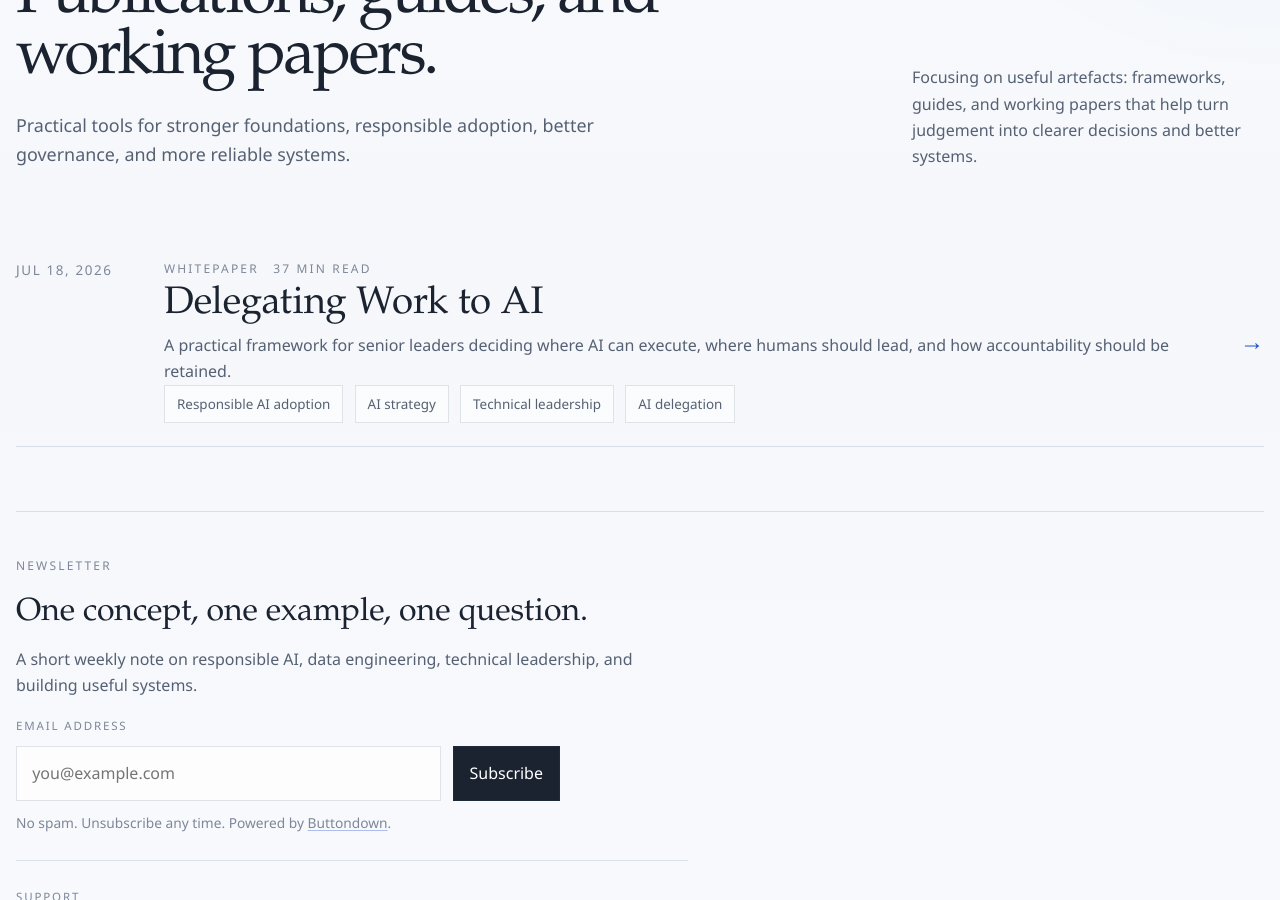
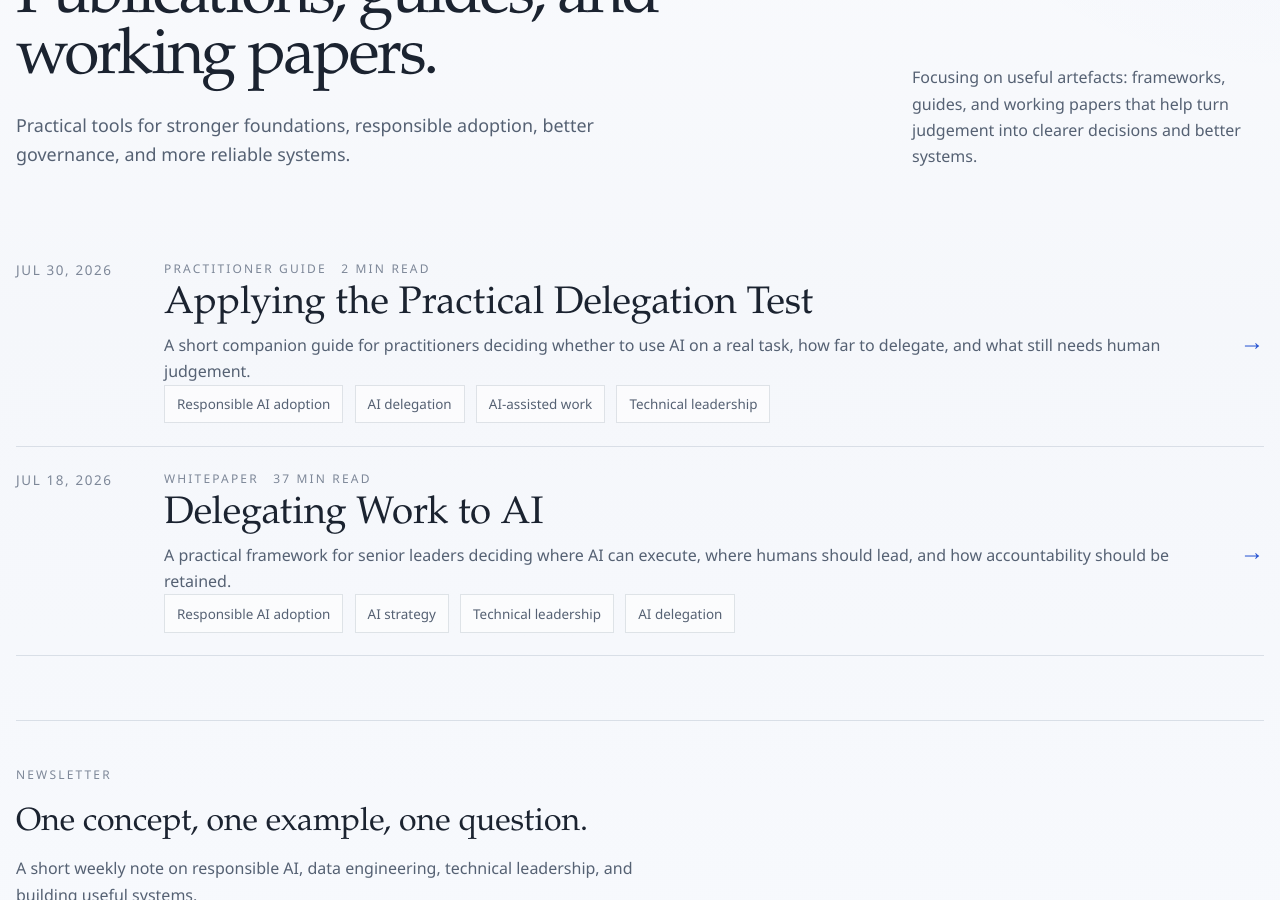
Before and after one commit to philbudden/blog, a Jekyll site: the page built from publications/index.html, in a window 1280 px wide and 900 px high, scrolled down 367 px. Built offline with Jekyll 4.4.1, drawn with Linux system fonts in a browser that asks for light colours; some of the changed lines change nothing that is shown.

Commit message:
Publish Practical Delegation Test companion guide

```diff
--- /dev/null
+++ b/_publications/applying-the-practical-delegation-test.md
@@ -0,0 +1,44 @@
+---
+title: Applying the Practical Delegation Test
+date: 2026-07-30
+publication_kind: Practitioner guide
+summary: A short companion guide for practitioners deciding whether to use AI on a real task, how far to delegate, and what still needs human judgement.
+pdf_url: /assets/publications/applying-the-practical-delegation-test.pdf
+draft: false
+topics:
+  - Responsible AI adoption
+  - AI delegation
+  - AI-assisted work
+  - Technical leadership
+---
+
+*A companion guide to [Delegating Work to AI](/publications/delegating-work-to-ai/)*
+
+## Summary
+
+This guide turns the Practical Delegation Test from the full whitepaper into a short, at-the-point-of-work tool for practitioners.
+
+Use it when you are deciding whether to ask AI to do a real task rather than simply help you think. It is designed for ordinary work where a plausible but wrong answer could create review debt, hidden uncertainty, weak handoffs, or misplaced accountability.
+
+The guide asks the same four questions as the full paper:
+
+1. Can I describe the outcome clearly?
+2. Can I verify the result cheaply enough?
+3. What judgement must remain human?
+4. Where does the uncertainty go?
+
+Those questions help you decide whether AI can execute directly, whether the work needs checkpoints, whether the task should remain human-led with AI support, or whether it should not be delegated.
+
+## How this relates to the whitepaper
+
+The full whitepaper, [Delegating Work to AI](/publications/delegating-work-to-ai/), explains the wider argument, leadership framing, governance implications, and supporting concepts behind the Practical Delegation Test.
+
+This companion guide is for use closer to the work. It strips the framework down to the questions, prompts, delegation levels, and caution points a practitioner needs when deciding how to use AI on a real task.
+
+Read the whitepaper if you want the full rationale. Use this guide when you want the practical version beside you.
+
+## Download
+
+The guide is available as a PDF:
+
+[Download Applying the Practical Delegation Test](/assets/publications/applying-the-practical-delegation-test.pdf)
--- a/_publications/delegating-work-to-ai.md
+++ b/_publications/delegating-work-to-ai.md
@@ -30,6 +30,13 @@ The test asks four questions:
 Those questions help teams choose between direct delegation, checkpointed delegation, human-led work with AI support, and a decision not to delegate. They are not a scoring model and they do not replace formal governance, legal obligations, sector-specific controls, or professional standards. They are a practical way to improve everyday delegation judgment inside those wider controls.
 
 The paper is written primarily for senior leaders, sponsors, and accountable owners who need to shape how AI-assisted work is adopted in practice. It uses operational examples because leaders cannot govern AI-assisted work only through policy statements or tool approvals; they need to understand what disciplined delegation looks like close to the work, where review debt, hidden uncertainty, and weak accountability usually appear.
+
+
+## Companion Practitioner Guide
+
+A short companion guide is also available for practitioners who want to apply the Practical Delegation Test directly to their own work:
+
+[Applying the Practical Delegation Test](/publications/applying-the-practical-delegation-test/)
 
 ## What This Paper Is
 
```
Also changed, not shown: 1 other file.
